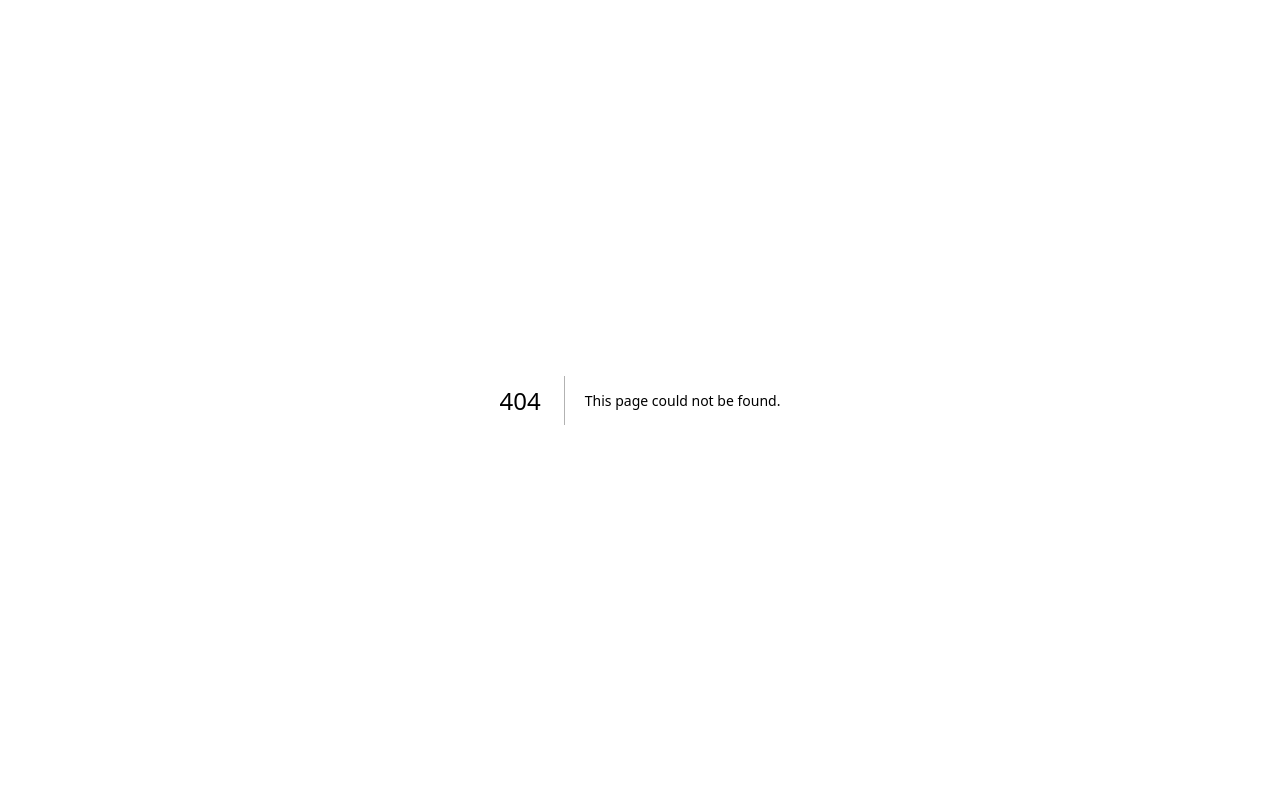
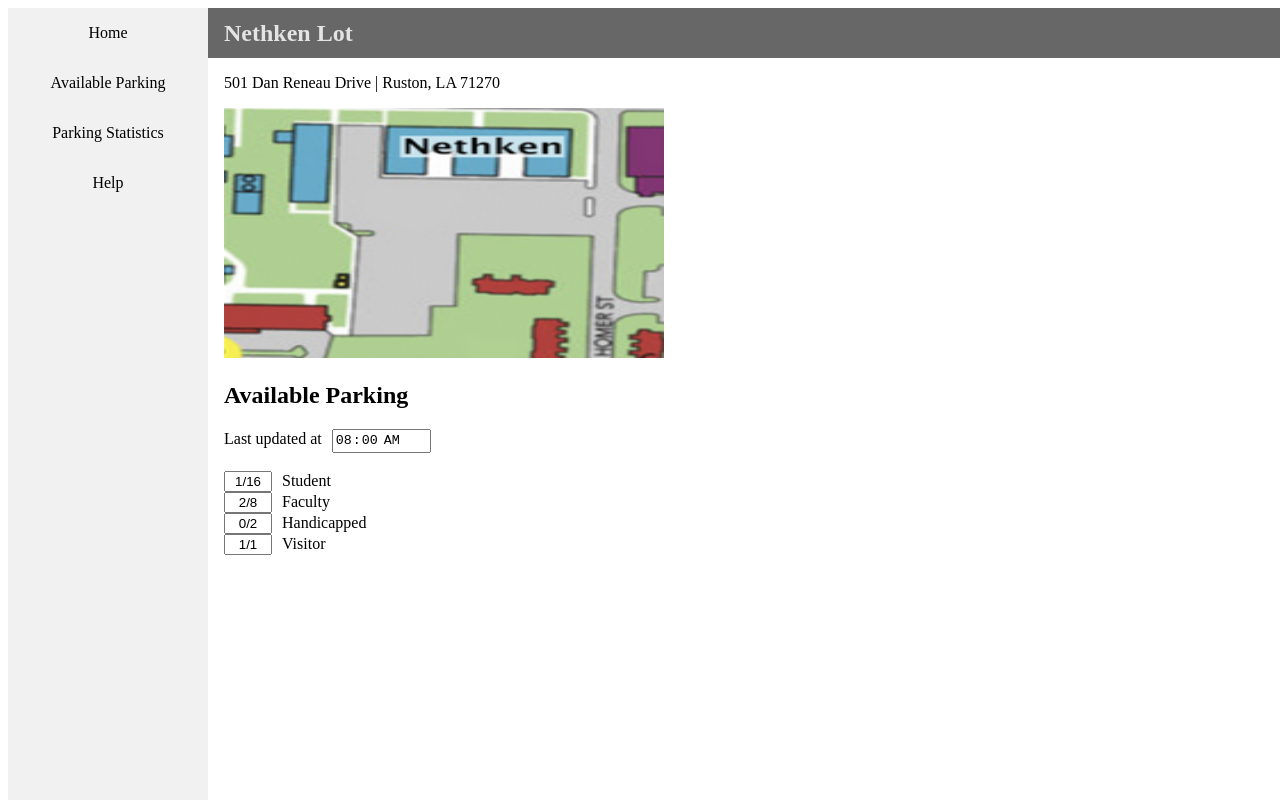
Before and after one commit to briannaosms/parking-occupancy-detection-system, a Next.js app in the folder NextJSWebserver/: page /nethken in a window 1280 px wide. Before the commit this address had no page. Built offline with nearby package versions, Linux system fonts and the light colour scheme.

Commit message:
finished both list view and nethken detail pages

```diff
--- a/NextJSWebserver/pages/index.js
+++ b/NextJSWebserver/pages/index.js
@@ -10,7 +10,7 @@ export default function Home() {
     <h1>Parking Lot Occcupany Detection System (PODS)</h1>
     <div className={styles.grid}>
           <a
-          href="/details"
+          href="/lots"
           className={styles.card}
           target="_blank"
           rel="noopener noreferrer"
--- /dev/null
+++ b/NextJSWebserver/pages/nethken.js
@@ -0,0 +1,116 @@
+import Image from'next/image';
+import lots from '../styles/lots.module.css'
+
+function Details() {
+    return (
+        <>
+            {/* browser tab name */}
+            <title>Nethken Parking</title>
+
+            {/* sidebar */}
+            <div className={lots.sidebar}>
+                <a className='active' href='/'>Home</a>
+                <a href='/lots'>Available Parking</a>
+                <a href='/stats'>Parking Statistics</a>
+                <a href='/help'>Help</a>
+            </div>
+
+            {/* title */}
+            <div className={lots.navbar}>
+                <h2>Nethken Lot</h2>
+            </div>
+
+            {/* page content */}
+            <div className={lots.content}>
+                <p>501 Dan Reneau Drive | Ruston, LA 71270</p>
+                <Image
+                    src="/parking-lot.jpg"
+                    height={250}
+                    width={440}
+                    alt="Nethken Parking Lot Map"
+                />
+
+                <h2>Available Parking</h2>
+                <form>
+                    <label className={lots.timeLabel}>
+                        Last updated at
+                    </label>
+                    <input type="time"
+                            value="08:00:00"
+                            className={lots.timeBox}
+                            readOnly/>
+                </form>
+                <br/>
+
+                <div className={lots.readonly}>
+                <form>
+                    <input type="text"
+                            value="1/16"
+                            className={lots.spaceBox}
+                            readOnly/>
+                    <label className={lots.spaceLabel}>
+                        Student
+                    </label>
+                </form>
+                <form>
+                    <input type="text"
+                            value="2/8"
+                            className={lots.spaceBox}
+                            readOnly/>
+                    <label className={lots.spaceLabel}>
+                        Faculty
+                    </label>
+                </form>
+                <form>
+                    <input type="text"
+                            value="0/2"
+                            className={lots.spaceBox}
+                            readOnly/>
+                    <label className={lots.spaceLabel}>
+                        Handicapped
+                    </label>
+                </form>
+                <form>
+                    <input type="text"
+                            value="1/1"
+                            className={lots.spaceBox}
+                            readOnly/>
+                    <label className={lots.spaceLabel}>
+                        Visitor
+                    </label>
+                </form>
+                </div>
+            </div>
+
+
+        {/* <section className={utilStyles.headingLg}>
+            <h1>Nethken Lot</h1>
+            <p>501 Dan Reneau Drive | Ruston, LA 71270</p>
+            <Image
+                src="/parking-lot.jpg"
+                height={244}
+                width={244}
+                alt="Nethken Parking Lot Map"
+            />
+        </section>
+        <section className={utilStyles.headingMd}>
+            <h2>Available Parking</h2>
+            <p>Last updated: 00:00:00</p>
+            <h3>Student</h3>
+            <h3>Faculty</h3>
+            <h3>Visitor</h3>
+            <h3>Handicapped</h3>
+        </section> */}
+
+        {/* <div className="Details" id="outer-container">
+            <Sidebar pageWrapId={'page-wrap'} outerContainerId={'outer-container'} />
+            <div id="page-wrap">
+                <h1>Parking Lot Details</h1>
+                <h2>Look at the details of this parking lot!</h2>
+            </div>
+        </div> */}
+        </>
+    );
+}
+
+export default Details;
--- a/NextJSWebserver/styles/details.module.css
+++ b/NextJSWebserver/styles/details.module.css
@@ -3,8 +3,3 @@
     padding-bottom: 10px;
     padding-top: 10px;
 }
-
-/* nav {
-    position: sticky;
-    top: 0;
-} */
--- a/NextJSWebserver/styles/lot.module.css
+++ b/NextJSWebserver/styles/lots.module.css
@@ -1,4 +1,4 @@
-/* navbar styling */
+/* navbar background and positioning*/
 .navbar {
     overflow: auto;
     margin-left: 200px;
@@ -9,6 +9,7 @@
     float: none;
 }
 
+/* navbar title */
 .navbar h2 {
     margin-top: 12px;
     /* float: left; */
@@ -21,10 +22,34 @@
     text-decoration: none;
 }
 
-.i {
-    position: fixed;
-    height: 100px;
+
+
+/* time display text box */
+.timeBox {
+    text-align: center;
 }
+
+/* time label */
+.timeLabel {
+    text-align: left;
+    padding-right: 10px;
+    text-decoration: none;
+}
+
+/* parking space display text box */
+.spaceBox {
+    width: 40px;
+    text-align: center;
+}
+
+/* parking space label */
+.spaceLabel {
+    text-align: left;
+    padding-left: 10px;
+    text-decoration: none;
+}
+
+
 
 /* sidebar navigation menu */
 .sidebar {
@@ -59,6 +84,8 @@
     color: white;
 }
 
+
+
 /* page content */
 .content {
     margin-left: 200px;
@@ -71,6 +98,7 @@
     /* padding-right: 16px; */
 }
 
+/* parking lot items */
 .content h3 {
     display: block;
     color: black;
@@ -79,12 +107,24 @@
     font-weight: normal;
 }
 
+/* parking lot items hover */
 .content h3:hover {
     background-color: #ababab;
     color: white;
     font-weight: bold;
 }
 
-.list {
-   padding-top: 100px;
+/* parking lot links */
+.content a {
+    text-decoration: none;
+    display: block;
+    padding-top: 10px;
+    font-size: 14pt;
+    padding-bottom: 10px;
 }
+
+/* parking lot link hover */
+.content a:hover {
+    background-color: #ddd;
+    color: black;
+}
```
Also changed, not shown: NextJSWebserver/components/toggleSidebar.js (deleted, +0 -15 lines), NextJSWebserver/pages/details.js (deleted, +0 -58 lines), NextJSWebserver/pages/lot-details.js (deleted, +0 -31 lines), NextJSWebserver/pages/lots.js (+20 -5 lines).
